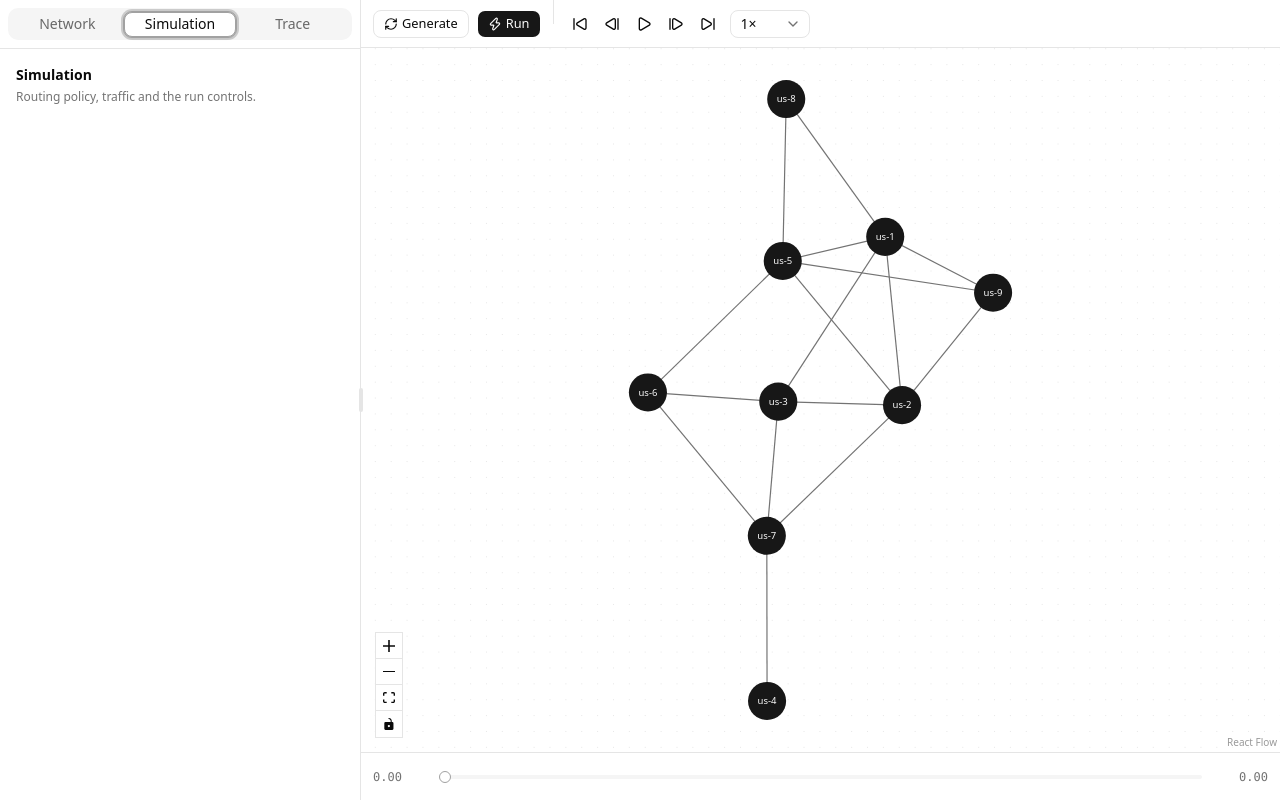
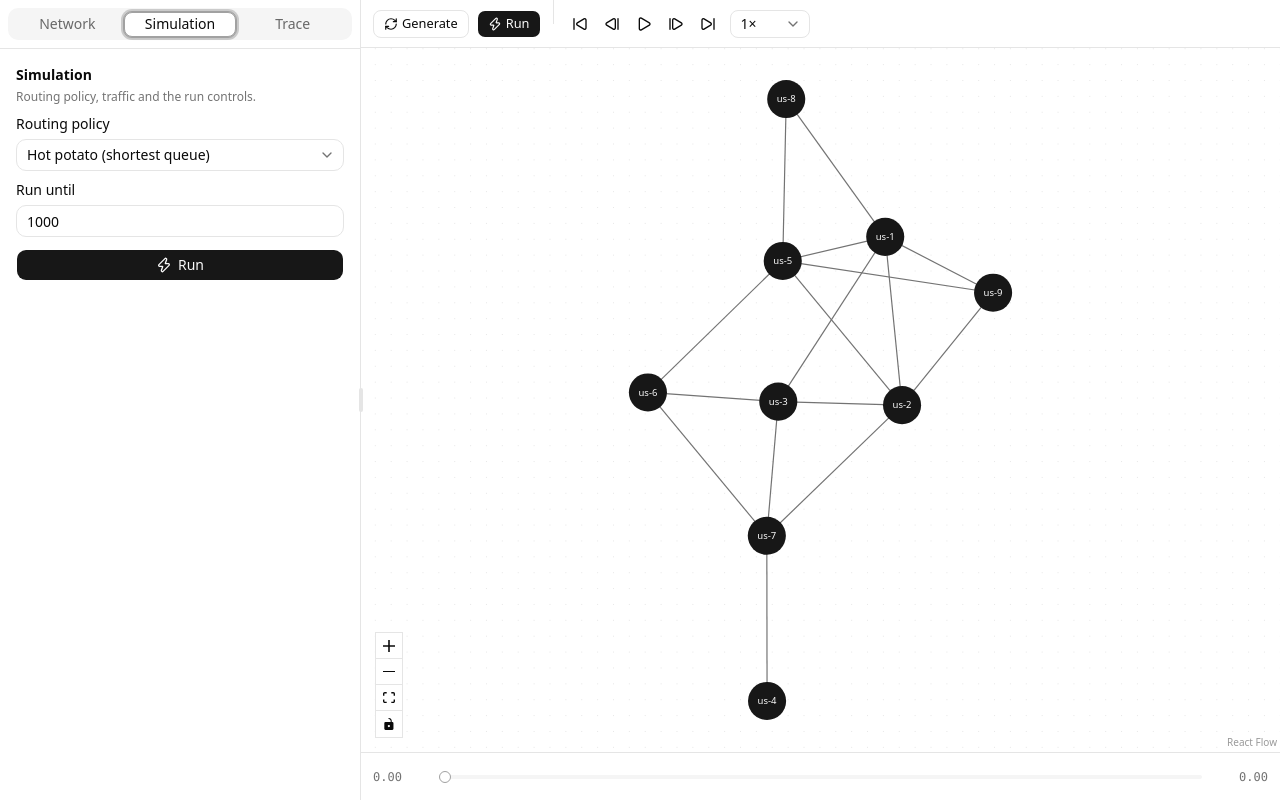
Before and after one commit to Teollan/network-simulator, a React (Vite) app in the folder frontend/: page / in a window 1280 px wide. Both pictures are taken after a click on the tab "Simulation". Built offline with nearby package versions, Linux system fonts and the light colour scheme.

Commit message:
added basic simulation ui

```diff
--- a/frontend/src/components/editor/aside/tabs/SimulationTab.tsx
+++ b/frontend/src/components/editor/aside/tabs/SimulationTab.tsx
@@ -1,8 +1,62 @@
+import { Zap } from 'lucide-react';
 import { AsideSection } from '@/components/editor/aside/AsideSection';
+import { Button } from '@/components/ui/Button';
+import { Input } from '@/components/ui/Input';
+import { Label } from '@/components/ui/Label';
+import { Select, SelectContent, SelectItem, SelectTrigger, SelectValue } from '@/components/ui/Select';
+import { ROUTING_POLICY, ROUTING_POLICY_LABEL, type RoutingPolicyId } from '@/modules/routing/routing.constants';
+import { DEFAULT_RUN_UNTIL } from '@/modules/simulation/simulation.constants';
+
+const ROUTING_POLICY_IDS = Object.values(ROUTING_POLICY) as RoutingPolicyId[];
 
 export const SimulationTab = () => (
   <AsideSection
     title="Simulation"
     description="Routing policy, traffic and the run controls."
-  />
+  >
+    <div className="flex flex-col gap-2">
+      <Label htmlFor="routing-policy">
+        Routing policy
+      </Label>
+
+      <Select defaultValue={ROUTING_POLICY.HOT_POTATO}>
+        <SelectTrigger
+          id="routing-policy"
+          className="w-full"
+        >
+          <SelectValue />
+        </SelectTrigger>
+
+        <SelectContent>
+          {ROUTING_POLICY_IDS.map((policyId) => (
+            <SelectItem
+              key={policyId}
+              value={policyId}
+            >
+              {ROUTING_POLICY_LABEL[policyId]}
+            </SelectItem>
+          ))}
+        </SelectContent>
+      </Select>
+    </div>
+
+    <div className="flex flex-col gap-2">
+      <Label htmlFor="run-until">
+        Run until
+      </Label>
+
+      <Input
+        id="run-until"
+        type="number"
+        min={0}
+        step="any"
+        defaultValue={DEFAULT_RUN_UNTIL}
+      />
+    </div>
+
+    <Button>
+      <Zap />
+      Run
+    </Button>
+  </AsideSection>
 );
--- /dev/null
+++ b/frontend/src/modules/routing/routing.constants.ts
@@ -0,0 +1,9 @@
+export const ROUTING_POLICY = {
+  HOT_POTATO: 'hot-potato',
+} as const;
+
+export type RoutingPolicyId = typeof ROUTING_POLICY[keyof typeof ROUTING_POLICY];
+
+export const ROUTING_POLICY_LABEL: Record<RoutingPolicyId, string> = {
+  [ROUTING_POLICY.HOT_POTATO]: 'Hot potato (shortest queue)',
+};
--- /dev/null
+++ b/frontend/src/modules/simulation/simulation.constants.ts
@@ -0,0 +1 @@
+export const DEFAULT_RUN_UNTIL = 1000; // STU
```
